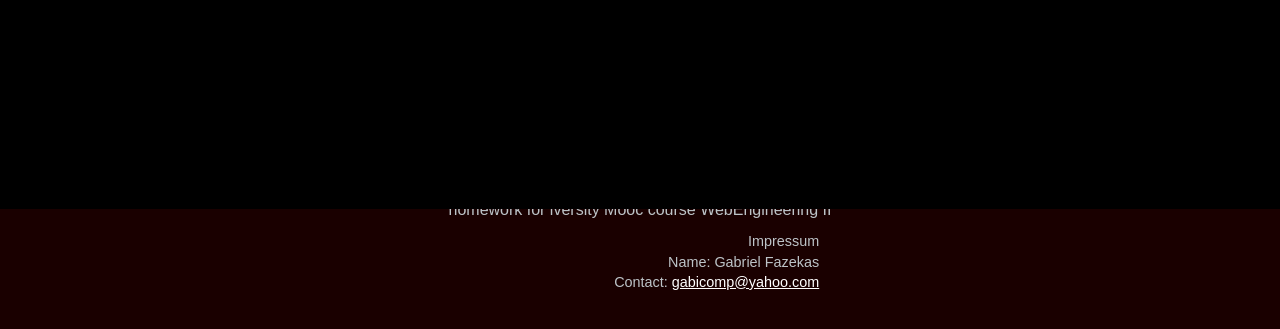
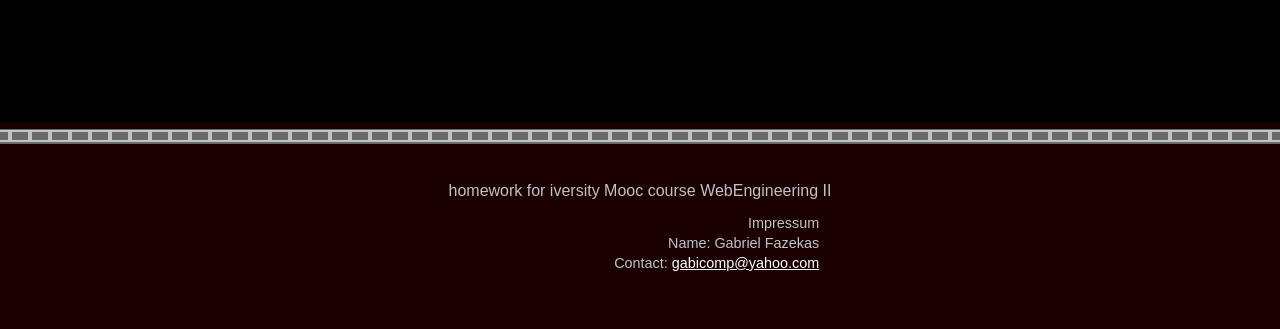
Before and after one commit to gabicomp/we2mgabrielfazekas, a plain HTML site: page index.html in a window 1280 px wide. Shown: the part 271-600 px from the top of the page. Drawn offline with Linux system fonts and the light colour scheme.

Commit message:
corrected

```diff
--- a/css/main.css
+++ b/css/main.css
@@ -80,8 +80,8 @@ text-align: center;
 .explain{
 	background-image:url('../img/film6.png');
 	background-repeat:repeat-x;
-	margin-top: 440px;
-	padding-top: 30px;
+	margin-top: 400px;
+	padding-top: 4%;
 	color: #bdc3c7;
 	width: 100%;
 
@@ -106,7 +106,7 @@ text-align: center;
 .divmovie{
 	margin-top: 0px;
 	background-color: #000000;
-	height:60%;
+	padding-bottom: 120px;
 	position: fixed;
 	width: 100%;
 	top: 0px;
```
